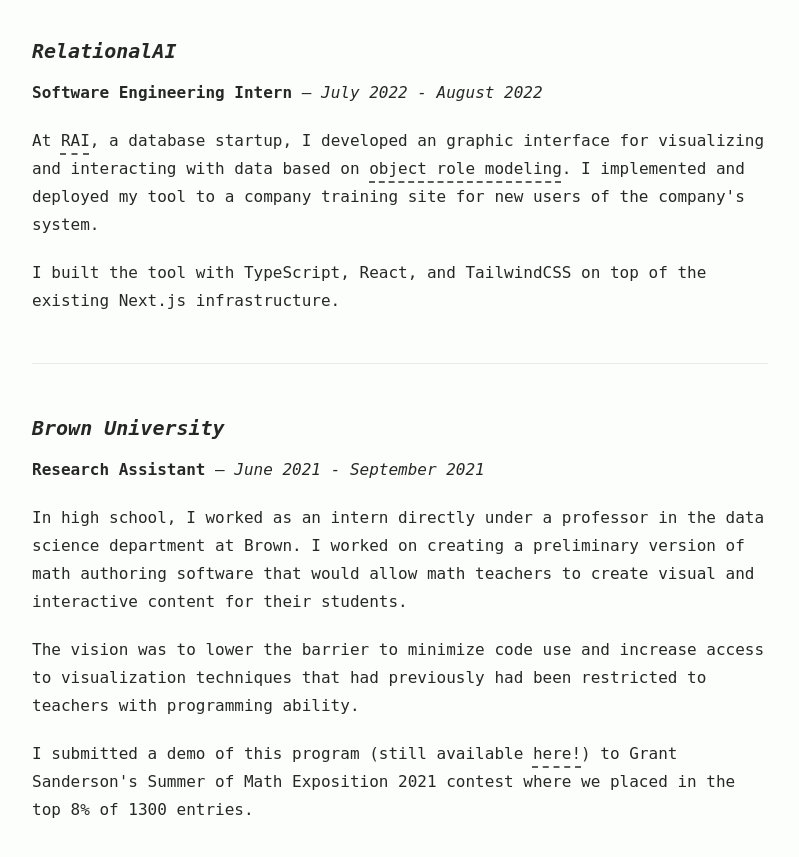
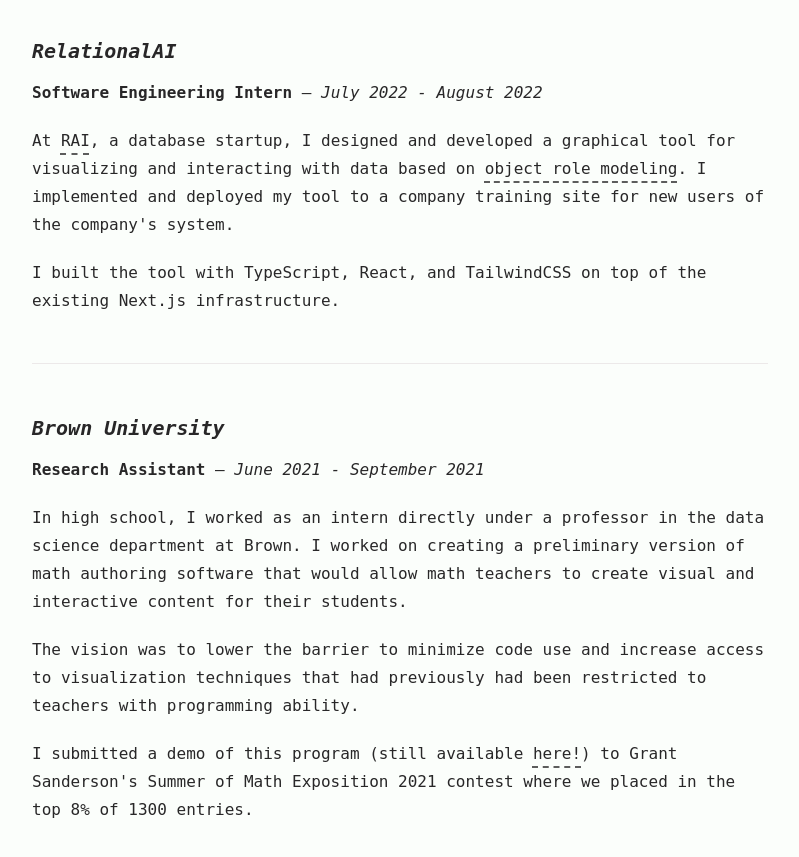
Before and after one commit to ecuber/elijah.fyi, an Astro site: page /about in a window 1280 px wide. Shown: the part 920-1777 px from the top of the page, without its empty margins (240-1039 px from the left). Built offline with nearby package versions, Linux system fonts and the light colour scheme; Astro itself is replaced by a stand-in of ours; a web font is replaced by a local one.

Commit message:
fix typo

```diff
--- a/src/pages/about.mdx
+++ b/src/pages/about.mdx
@@ -37,7 +37,7 @@
 ### RelationalAI
 **Software Engineering Intern** — *July 2022 - August 2022*
 
-At <a href="https://relational.ai" target="_blank">RAI</a>, a database startup, I developed an graphic interface for visualizing and interacting
+At <a href="https://relational.ai" target="_blank">RAI</a>, a database startup, I designed and developed a graphical tool for visualizing and interacting
 with data based on  <a href="https://en.wikipedia.org/wiki/Object%E2%80%93role_modeling" target="_blank">object role modeling</a>. I implemented
 and deployed my tool to a company training site for new users of the company's system.
 
```
